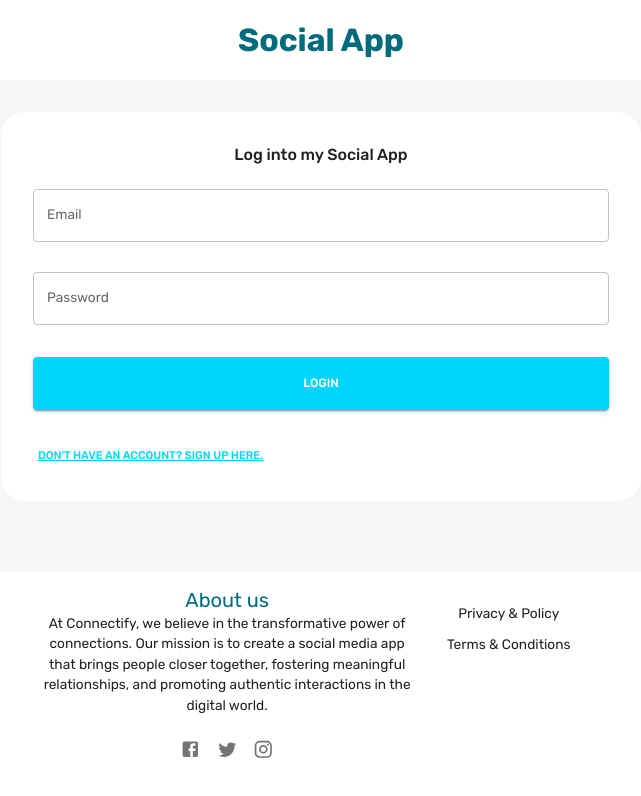
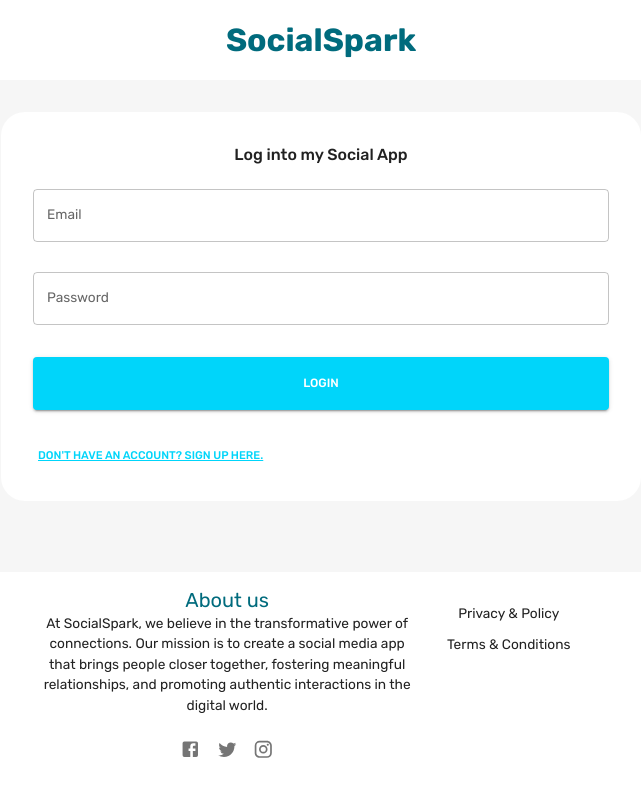
Before and after one commit to R-Villar/project-SA, a React (Vite) app in the folder client/: page / in a window 1280 px wide. Shown: the top 796 px of the page, without its empty margins (319-960 px from the left). Built offline with nearby package versions, Linux system fonts and the light colour scheme.

Commit message:
change name of app/

```diff
--- a/client/index.html
+++ b/client/index.html
@@ -2,9 +2,9 @@
 <html lang="en">
   <head>
     <meta charset="UTF-8" />
-    <link rel="icon" type="image/svg+xml" href="/vite.svg" />
+    <!-- <link rel="icon" type="image/svg+xml" href="/vite.svg" /> -->
     <meta name="viewport" content="width=device-width, initial-scale=1.0" />
-    <title>Vite + React</title>
+    <title>SocialSpark</title>
   </head>
   <body>
     <div id="root"></div>
--- a/client/src/components/Footer.jsx
+++ b/client/src/components/Footer.jsx
@@ -23,7 +23,7 @@ export const Footer = () => {
 						About us
 					</Typography>
 					<Typography variant='caption2'>
-						At Connectify, we believe in the transformative power of connections. Our mission is
+						At SocialSpark, we believe in the transformative power of connections. Our mission is
 						to create a social media app that brings people closer together, fostering meaningful
 						relationships, and promoting authentic interactions in the digital world.
 					</Typography>
--- a/client/src/scenes/loginPage/index.jsx
+++ b/client/src/scenes/loginPage/index.jsx
@@ -10,7 +10,7 @@ export const LoginPage = () => {
 		<Box>
 			<Box width='100%' backgroundColor={theme.palette.background.alt} p='1rem 6%' textAlign='center'>
 				<Typography fontWeight='bold' fontSize='32px' color='primary.dark'>
-					Social App
+					SocialSpark
 				</Typography>
 			</Box>
 			<Box
--- a/client/src/scenes/navbar/index.jsx
+++ b/client/src/scenes/navbar/index.jsx
@@ -42,7 +42,7 @@ export const Navbar = () => {
 					onClick={() => navigate("/home")}
 					sx={{ "&:hover": { color: primaryLight, cursor: "pointer" } }}
 				>
-					Social App
+					SocialSpark
 				</Typography>
 			</FlexBetween>
 			{/* DESKTOP NAV */}
--- a/client/src/scenes/widgets/UserWidget.jsx
+++ b/client/src/scenes/widgets/UserWidget.jsx
@@ -68,32 +68,32 @@ export const UserWidget = ({ userId, picturePath }) => {
 						</Typography>
 						<Typography color={medium}>{friends.length} friends</Typography>
 					</Box>
-				</FlexBetween >
-				<ManageAccountsOutlined  />
+				</FlexBetween>
+				<ManageAccountsOutlined />
 			</FlexBetween>
 			<Divider />
 			{/* SECOND ROW */}
 			<Box p='1rem 0'>
 				<Box display='flex' alignItems='center' gap='1rem' mb='0.5rem'>
 					<LocationOnOutlined fontSize='large' sx={{ color: main }} />
-					<Typography color={medium}>{location}</Typography>
+					<Typography>{location}</Typography>
 				</Box>
 				<Box display='flex' alignItems='center' gap='1rem'>
 					<WorkOutlineOutlined fontSize='large' sx={{ color: main }} />
-					<Typography color={medium}>{occupation}</Typography>
+					<Typography>{occupation}</Typography>
 				</Box>
 			</Box>
 			<Divider />
 			{/* THIRD ROW */}
 			<Box p='1rem 0'>
 				<FlexBetween mb='0.5rem'>
-					<Typography color={medium}>Who's viewed your profile</Typography>
+					<Typography>Who's viewed your profile</Typography>
 					<Typography color={main} fontWeight='500'>
 						{viewedProfile}
 					</Typography>
 				</FlexBetween>
 				<FlexBetween>
-					<Typography color={medium}>Impressions of your post</Typography>
+					<Typography>Impressions of your post</Typography>
 					<Typography color={main} fontWeight='500'>
 						{impressions}
 					</Typography>
```
Lines whose indentation alone changed are shown as unchanged.
